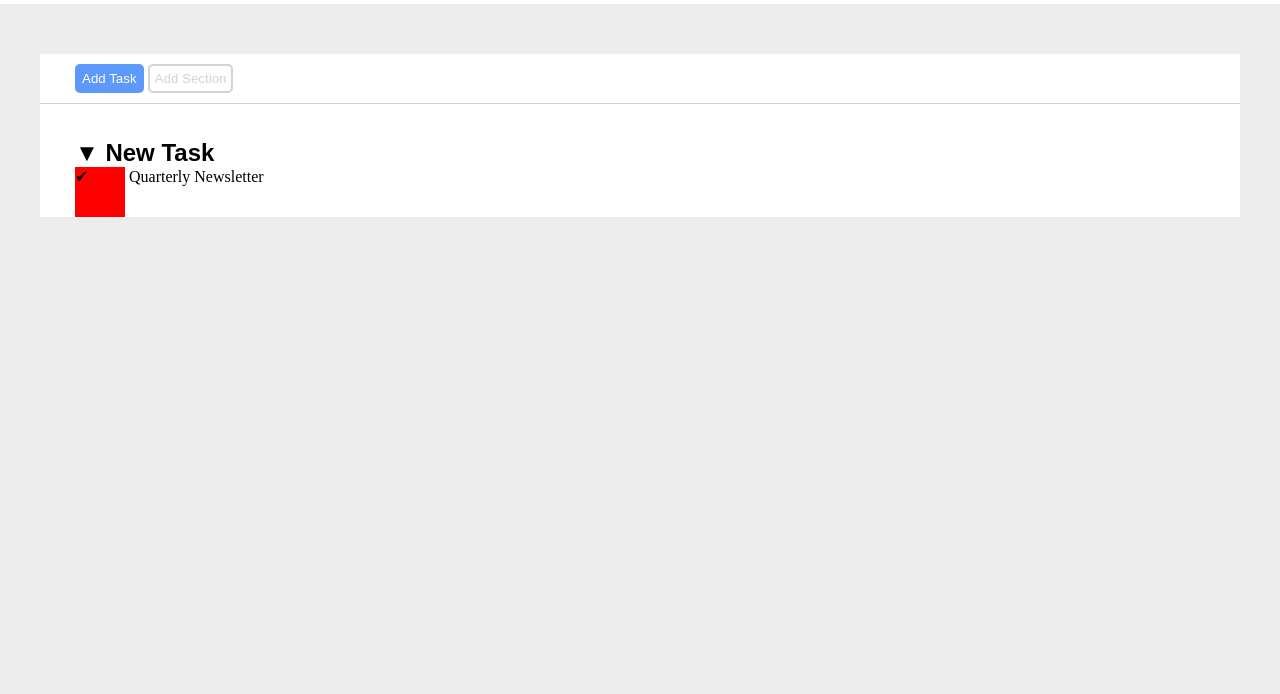
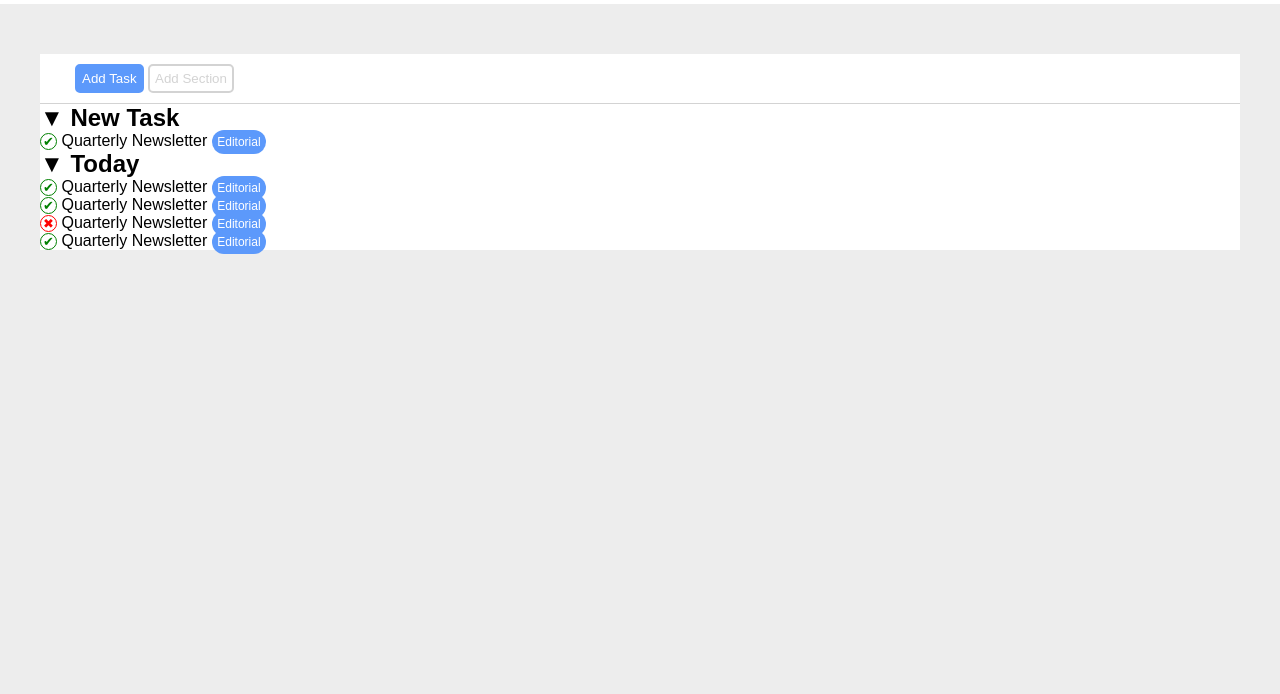
Before and after one commit to AbhaySinghNaruka/html-css-toboolist, a plain HTML site: page index.html in a window 1280 px wide. Shown: the part 106-800 px from the top of the page. Drawn offline with Linux system fonts and the light colour scheme.

Commit message:
Continuamento progetto

```diff
--- a/css/style.css
+++ b/css/style.css
@@ -1,6 +1,7 @@
 * {
     margin: 0;
     padding: 0;
+    font-family: Arial, sans-serif;
 }
 
 body {
@@ -24,7 +25,7 @@ h1 {
     display: inline;
     vertical-align: middle;
     font-size: 55px;
-    font-family: Arial, sans-serif;
+
 }
 
 .container-main{
@@ -63,14 +64,15 @@ h1 {
     border: 2px solid lightgray;
 }
 
-#new-task {
+
+
+/* #new-task {
     padding-left: 35px;
     padding-top: 35px;
-}
+} */
 
 h2 {
     display: inline;
-    font-family: Arial, sans-serif;
 }
 
 .list-title {
@@ -81,9 +83,38 @@ ul{
     list-style: none;
 }
 
-.tick-mark {
-    background-color: red;
-    width: 50px;
-    height: 50px;
+.mark {
+    background-color: white;
+    font-size: 13px;
+    /* color: green; */
+    width: 15px;
+    height: 15px;
     display: inline-block;
+    text-align: center;
+    line-height: 15px;
+    border-radius: 100%;
+    /* border: 1px solid green; */
 }
+
+.mark.cross {
+    color:red;
+    border: 1px solid red;
+}
+
+.mark.tick {
+    color: green;
+    border: 1px solid green;
+}
+
+.tag {
+    font-size: 12px;
+    background-color: black;
+    color: white;
+    margin-left: 5px;
+    border-radius: 20px;
+    padding: 5px;
+}
+
+.tag.editorial {
+    background-color: rgb(92, 153, 251);
+}
--- a/index.html
+++ b/index.html
@@ -30,7 +30,18 @@
             <section id="new-task">
                 <h2><span>&#9660;</span> New Task</h2>
                 <ul>
-                    <li><span class="tick-mark">&#10004;</span> Quarterly Newsletter</li>
+                    <li><span class="tick mark">&#10004;</span> Quarterly Newsletter<span class="tag editorial">Editorial</span> </li>
+                </ul>
+
+            </section>
+
+            <section id="Today">
+                <h2><span>&#9660;</span> Today</h2>
+                <ul>
+                    <li><span class="tick mark">&#10004;</span> Quarterly Newsletter<span class="tag editorial">Editorial</span> </li>
+                    <li><span class="tick mark">&#10004;</span> Quarterly Newsletter<span class="tag editorial">Editorial</span> </li>
+                    <li><span class="cross mark">&#10006;</span> Quarterly Newsletter<span class="tag editorial">Editorial</span> </li>
+                    <li><span class="tick mark">&#10004;</span> Quarterly Newsletter<span class="tag editorial">Editorial</span> </li>
                 </ul>
             </section>
 
```
